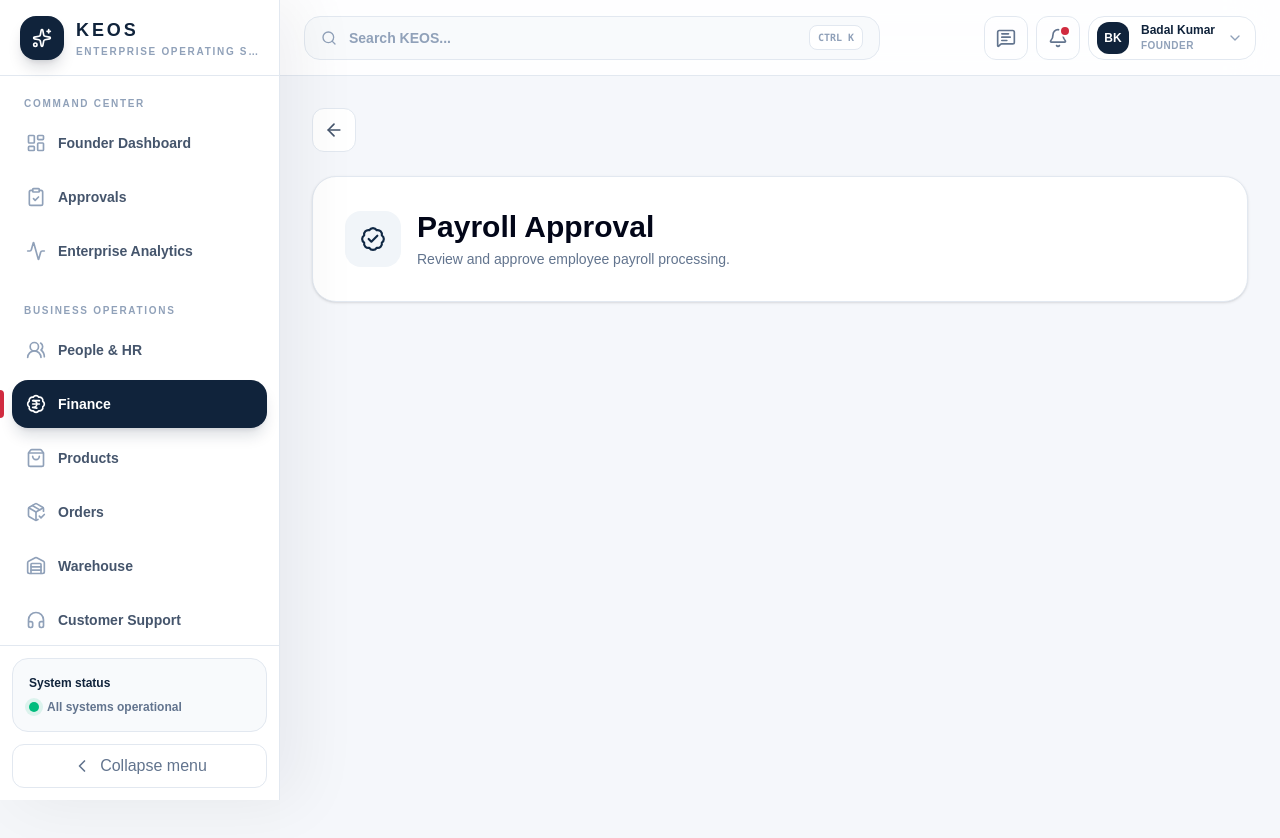
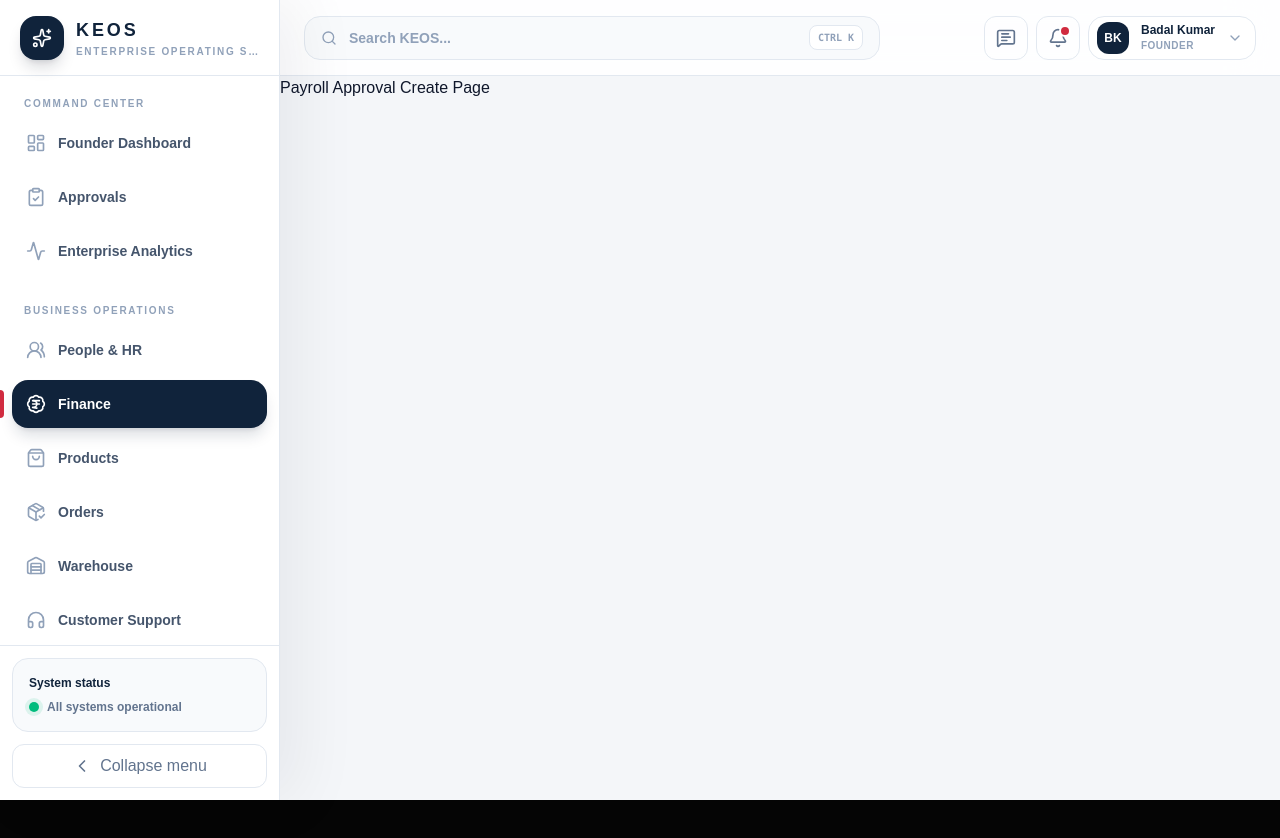
Before and after one commit to badalk210304onl9-alt/keos, a Next.js app: page /finance/payroll-approval/create in a window 1280 px wide. Shown: the top 838 px of the page. After the commit the page ends 800 px from the top, so only its background shows below. Built offline with nearby package versions, Linux system fonts and the light colour scheme.

Commit message:
Fix payroll approval and deploy GST Center

```diff
--- a/app/finance/payroll-approval/create/page.tsx
+++ b/app/finance/payroll-approval/create/page.tsx
@@ -1,37 +1,7 @@
-"use client";
-
-import Link from "next/link";
-import { ArrowLeft, BadgeCheck } from "lucide-react";
-
 export default function PayrollApprovalCreatePage() {
   return (
-    <main className="min-h-screen bg-[#f5f7fb] p-6 lg:p-8">
-      <div className="mx-auto max-w-7xl">
-        <Link
-          href="/finance/payroll-approval"
-          className="mb-6 inline-flex h-11 w-11 items-center justify-center rounded-xl border border-slate-200 bg-white text-slate-600"
-        >
-          <ArrowLeft size={20} />
-        </Link>
-
-        <section className="rounded-3xl border border-slate-200 bg-white p-8 shadow-sm">
-          <div className="flex items-center gap-4">
-            <div className="flex h-14 w-14 items-center justify-center rounded-2xl bg-slate-100 text-[#102844]">
-              <BadgeCheck size={26} />
-            </div>
-
-            <div>
-              <h1 className="text-3xl font-black text-slate-950">
-                Payroll Approval
-              </h1>
-
-              <p className="mt-1 text-sm text-slate-500">
-                Review and approve employee payroll processing.
-              </p>
-            </div>
-          </div>
-        </section>
-      </div>
-    </main>
+    <div>
+      Payroll Approval Create Page
+    </div>
   );
 }
--- a/app/finance/payroll-approval/page.tsx
+++ b/app/finance/payroll-approval/page.tsx
@@ -0,0 +1,5 @@
+import { redirect } from "next/navigation";
+
+export default function PayrollApprovalPage() {
+  redirect("/finance/payroll-approval/create");
+}
```
